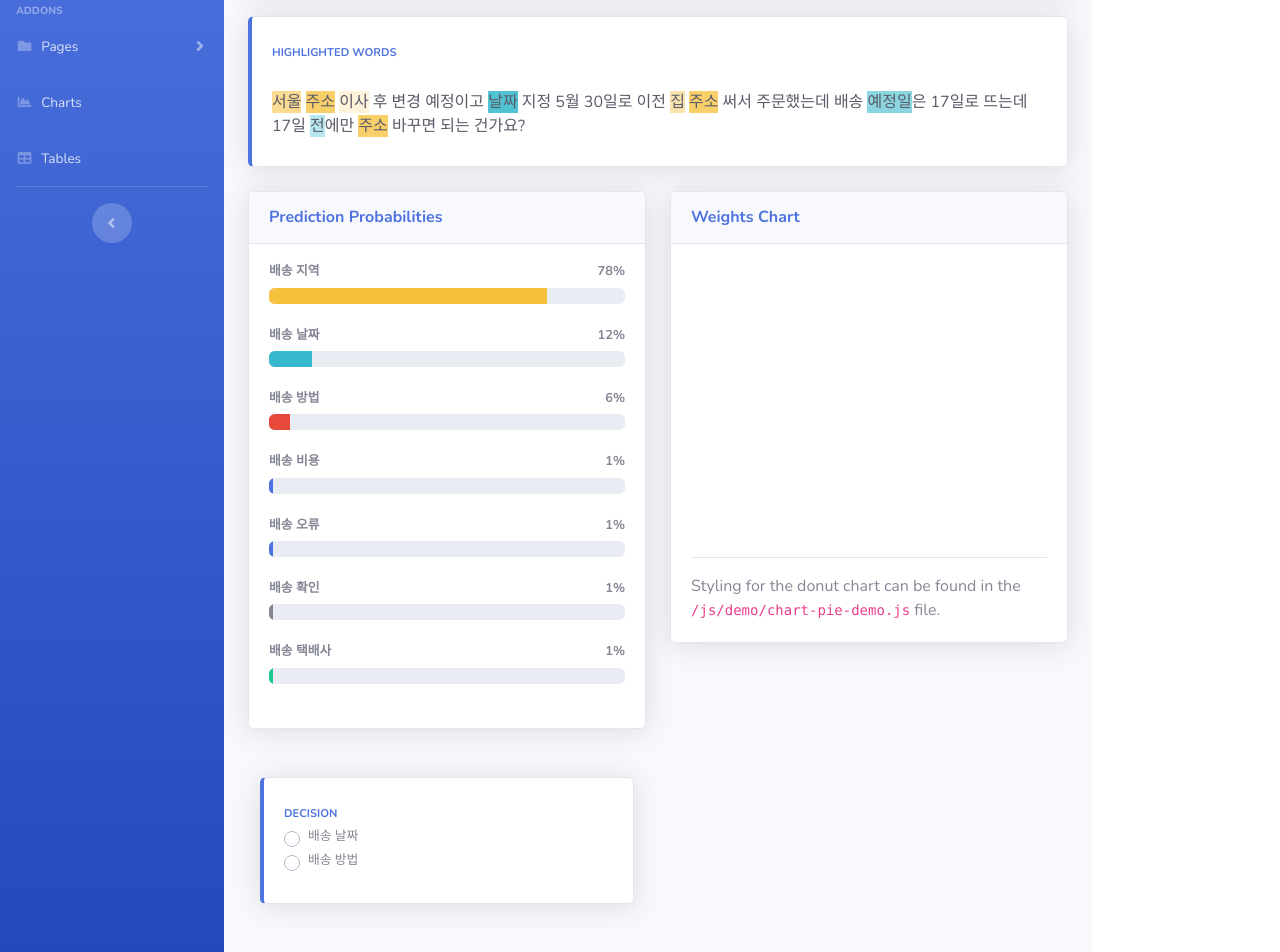
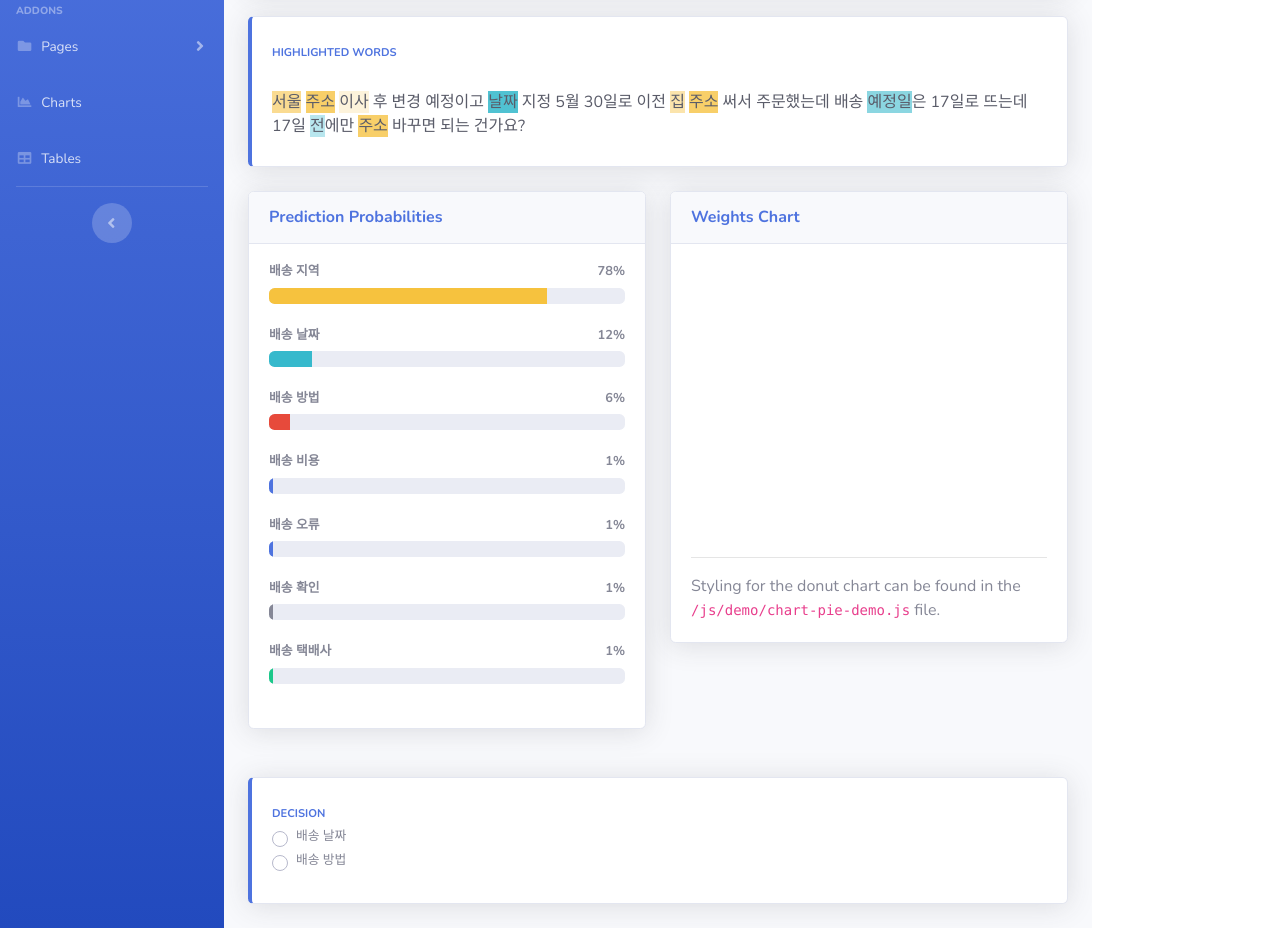
Before and after one commit to Sol-J/Sol-J.github.io, a website with bundled scripts: page index.html in a window 1280 px wide. Shown: the part 286-1238 px from the top of the page. After the commit the page ends 1214 px from the top, so only its background shows below. Built offline with nearby package versions, Linux system fonts and the light colour scheme.

Commit message:
Update index.html

```diff
--- a/index.html
+++ b/index.html
@@ -409,7 +409,6 @@
                                 </div>
                             </div>
 
-                            <div class="col-lg-6 mb-4">
 
                             <!-- Intent -->
                             <div class="col-xl-12 col-md-12 mb-4">
@@ -434,7 +433,6 @@
                                 </div>
                             </div>
 
-                            </div>
                         </div>
                     </div>
                     <script type="text/javascript">
```
Lines whose indentation alone changed are shown as unchanged.
